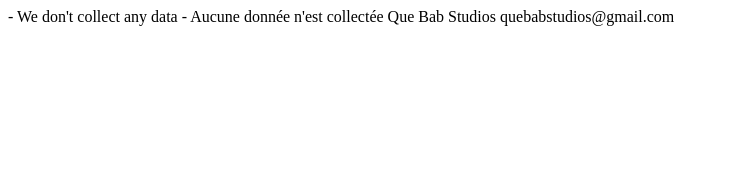
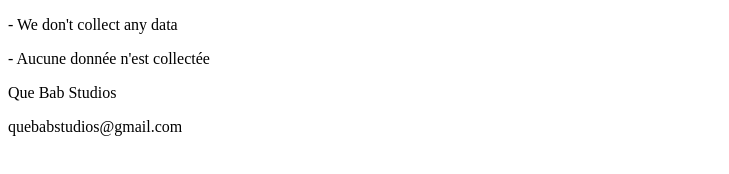
Before and after one commit to Zeldarck/Confidentiality, a plain HTML site: page index.html in a window 1280 px wide. Shown: the whole page, without its empty margins (0-729 px from the left). Drawn offline with Linux system fonts and the light colour scheme.

Commit message:
Update index.html

```diff
--- a/index.html
+++ b/index.html
@@ -5,10 +5,10 @@
         <title>Politique de confidentialité</title>
     </head>
     <body>
-      - We don't collect any data
-      - Aucune donnée n'est collectée
+      <p>- We don't collect any data</p>
+      <p>- Aucune donnée n'est collectée</p>
 
-      Que Bab Studios
-      quebabstudios@gmail.com
+      <p>Que Bab Studios</p>
+      <p>quebabstudios@gmail.com</p>
     </body>
 </html>
```
